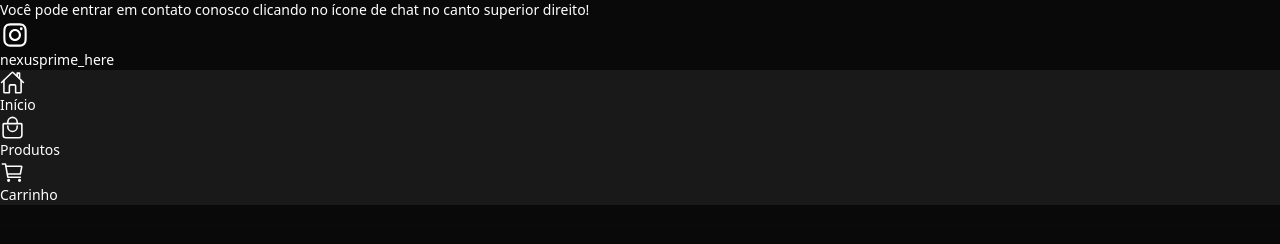
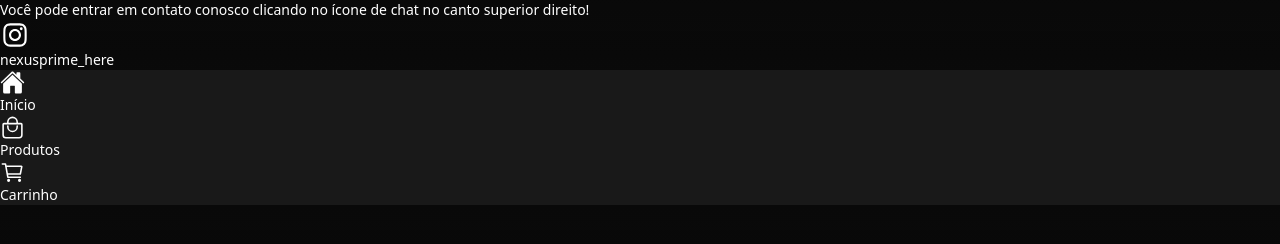
Before and after one commit to nexusprime-here/nexus_store, a Next.js app: page / in a window 1280 px wide. Shown: the part 242-486 px from the top of the page. Built offline with nearby package versions, Linux system fonts and the light colour scheme; no server answers; the database is empty.

Commit message:
Added outline icons and

```diff
--- a/src/app/page.tsx
+++ b/src/app/page.tsx
@@ -1,4 +1,4 @@
-import Collection from "../components/Collection";
+import Collection from "@components/Collection";
 import Link from "next/link";
 import { AiOutlineInstagram as InstagramIcon } from "react-icons/ai";
 
--- /dev/null
+++ b/src/components/TouchableIcon.tsx
@@ -0,0 +1,19 @@
+import { IconBaseProps } from 'react-icons';
+import * as Icons from 'react-icons/io5';
+
+type CleanIconsType = Exclude<keyof typeof Icons extends `Io${infer Rest}` ? Rest : keyof typeof Icons, `${string}${'Outline'|'Sharp'|'Circle'}`>;
+
+interface OptionsType extends IconBaseProps {
+	type: CleanIconsType,
+	active?: boolean
+}
+
+function TouchableIcon({ type, active, ...args }: OptionsType) {
+	const Icon = (Icons as any)?.[`Io${type}${!active ? 'Outline' : ''}`]
+
+	return (
+		<Icon {...args} />
+	)
+}
+
+export default TouchableIcon;
--- a/src/components/layout/sm/index.tsx
+++ b/src/components/layout/sm/index.tsx
@@ -1,7 +1,7 @@
 import Search from "./search";
 import Link from "next/link";
 import { IoChatbubblesOutline } from "react-icons/io5";
-import * as Icons from "react-icons/io5";
+import Nav from "./nav";
 
 function Header() {
 	const Contact = () => {
@@ -30,50 +30,6 @@ function Header() {
 	);
 }
 
-export function Nav() {
-	const links = [
-		{
-			name: "Início",
-			href: "/",
-			icon: "IoHomeOutline",
-		},
-		{
-			name: "Produtos",
-			href: "/products",
-			icon: "IoBagHandleOutline",
-		},
-		{
-			name: "Carrinho",
-			href: "/cart",
-			icon: "IoCartOutline",
-		},
-	];
-
-	return (
-		<div className="fixed bottom-0 left-0 w-full sm:relative">
-			<nav className="box m-3.5 flex h-14 flex-row justify-around rounded-xl border-[1px] py-[5px] sm:hidden">
-				{links.map((l) => {
-					const Icon = Icons[l.icon as keyof typeof Icons];
-
-					return (
-						<Link
-							prefetch
-							href={l.href}
-							key={l.href}
-							className="flex h-[45px] w-[45px] flex-col items-center justify-center rounded text-[--font-rgb]"
-						>
-							<Icon size={25} />
-							<p className="text-[10px] font-extralight text-current">
-								{l.name}
-							</p>
-						</Link>
-					);
-				})}
-			</nav>
-		</div>
-	);
-}
-
 export default {
 	Header,
 	Nav,
--- /dev/null
+++ b/src/components/layout/sm/nav.tsx
@@ -0,0 +1,51 @@
+'use client';
+
+import TouchableIcon from "@components/TouchableIcon";
+import Link from "next/link";
+import { usePathname } from "next/navigation";
+
+export default function Nav() {
+	const pathname = usePathname();
+
+	const links = [
+		{
+			name: "Início",
+			href: "/",
+			icon: "Home",
+		},
+		{
+			name: "Produtos",
+			href: "/products",
+			icon: "BagHandle",
+		},
+		{
+			name: "Carrinho",
+			href: "/cart",
+			icon: "Cart",
+		},
+	];
+
+	return (
+		<div className="fixed bottom-0 left-0 w-full sm:relative">
+			<nav className="box m-3.5 flex h-14 flex-row justify-around rounded-xl border-[1px] py-[5px] sm:hidden">
+				{links.map((l) => {
+					const isActive = pathname === l.href;
+					console.log(pathname)
+					return (
+						<Link
+							prefetch
+							href={l.href}
+							key={l.href}
+							className="flex h-[45px] w-[45px] flex-col items-center justify-center rounded text-[--font-rgb]"
+						>
+							<TouchableIcon size={25} type={l.icon as any} active={isActive} />
+							<p className="text-[10px] font-extralight text-current">
+								{l.name}
+							</p>
+						</Link>
+					);
+				})}
+			</nav>
+		</div>
+	);
+}
```
